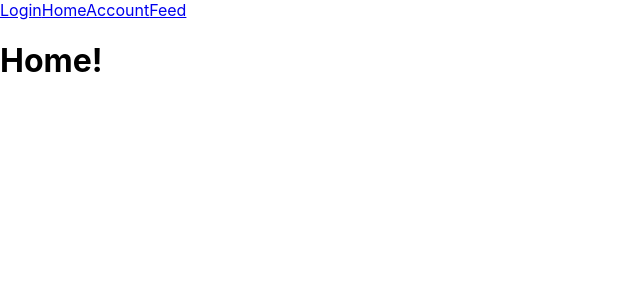
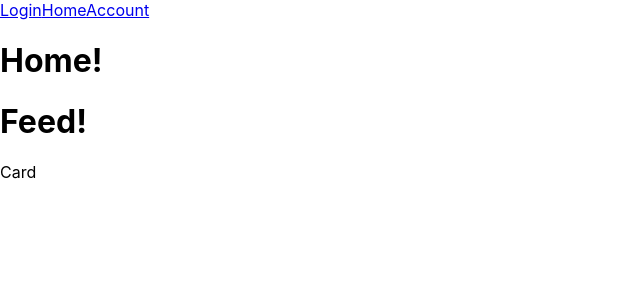
Before and after one commit to bperez3237/phase-2-react-project, a React (Create React App) app: page /home in a window 1280 px wide. Shown: the top 300 px of the page, without its empty margins (0-640 px from the left). Built offline with nearby package versions, Linux system fonts and the light colour scheme.

Commit message:
Adjust component hierarchy

```diff
--- a/src/components/App.js
+++ b/src/components/App.js
@@ -20,9 +20,6 @@ function App() {
         <Route path='/account'>
           <Account />
         </Route>
-        <Route path='/feed'>
-          <Feed />
-        </Route>
       </Switch>
     </div>
   );
--- a/src/components/Card.js
+++ b/src/components/Card.js
@@ -2,7 +2,9 @@ import React from "react";
 
 function Card() {
     return (
-        ''
+        <div>
+            Card
+        </div>
     )
 }
 
--- a/src/components/Feed.js
+++ b/src/components/Feed.js
@@ -1,9 +1,13 @@
 import React from "react";
+import Card from './Card'
 
 function Feed() {
+
+
     return (
         <div>
             <h1>Feed!</h1>
+            <Card />
         </div>
     )
 }
--- a/src/components/Home.js
+++ b/src/components/Home.js
@@ -1,11 +1,13 @@
 import React from "react";
 import { Redirect } from "react-router-dom";
+import Feed from './Feed'
 
 function Home() {
 
   return (
     <div>
       <h1>Home!</h1>
+      <Feed />
     </div>
   );
 }
--- a/src/components/NavBar.js
+++ b/src/components/NavBar.js
@@ -7,7 +7,6 @@ function NavBar() {
             <NavLink to='./login'>Login</NavLink>
             <NavLink to='./home'>Home</NavLink>
             <NavLink to='./account'>Account</NavLink>
-            <NavLink to='./feed'>Feed</NavLink>
         </div>
     )
 }
```
